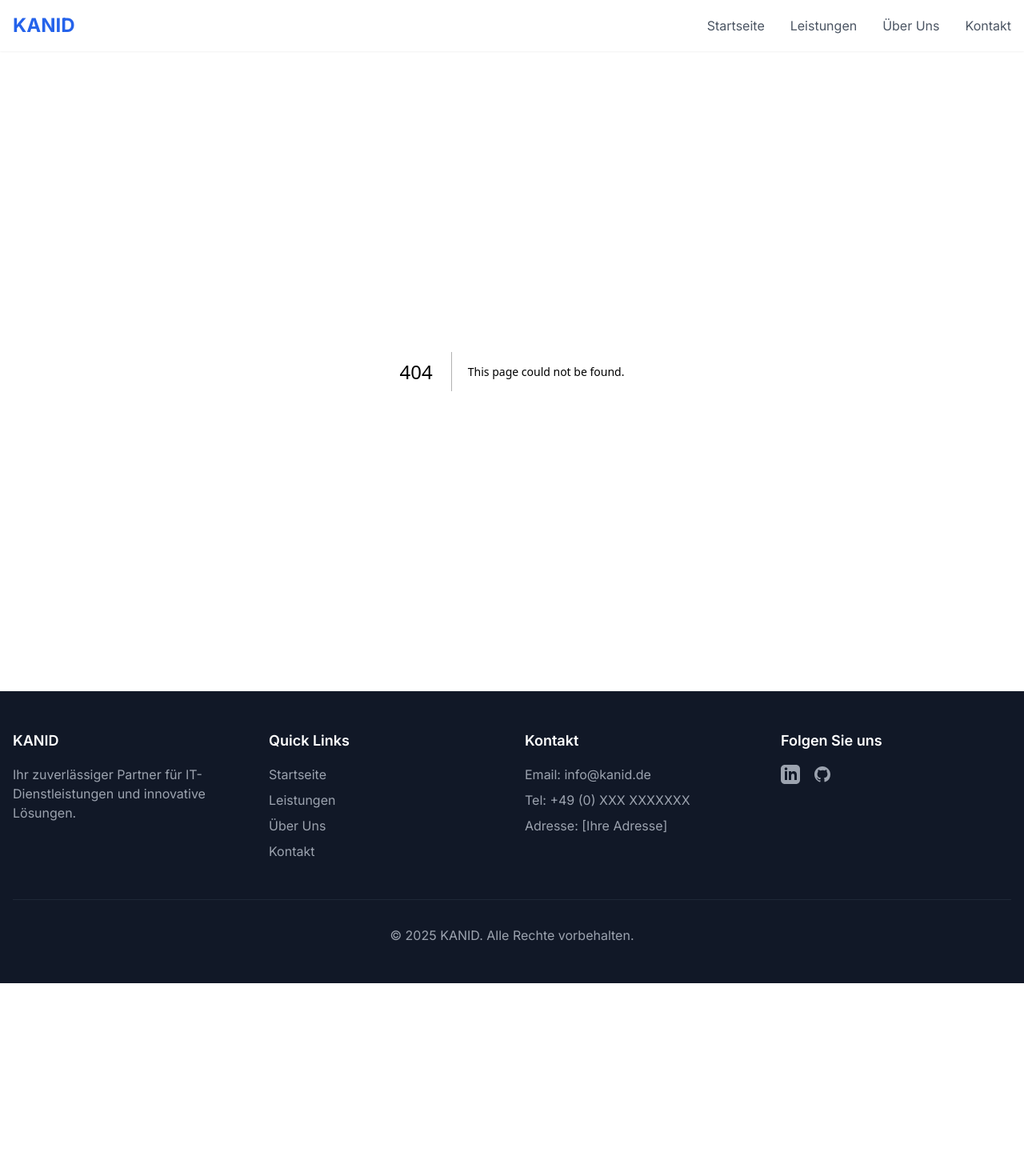
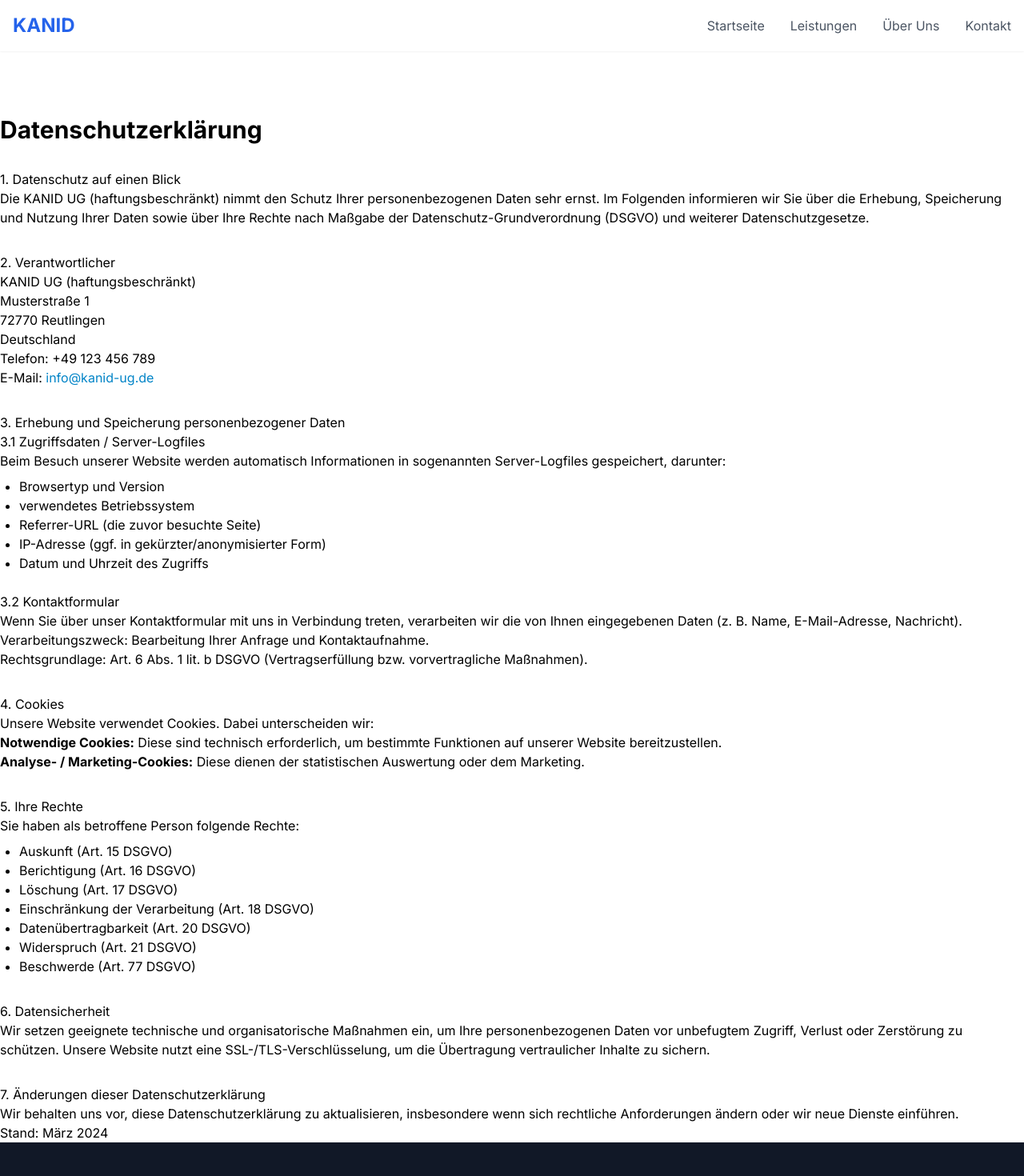
Before and after one commit to KANIDv/kanid-website, a Next.js app: page /datenschutz in a window 1280 px wide. Before the commit this address had no page. Shown: the top 1470 px of the page at 80% size. Before the commit the page ends 1229 px from the top, so only its background shows below. Built offline with nearby package versions, Linux system fonts and the light colour scheme.

Commit message:
Datenschutz-Seite hinzugefügt

```diff
--- /dev/null
+++ b/src/app/datenschutz/page.tsx
@@ -0,0 +1,59 @@
+export default function DatenschutzPage() {
+  return (
+    <main className="legal-content pt-20">
+      <h1 className="text-3xl font-bold mb-8">Datenschutzerklärung</h1>
+      <div className="legal-section">
+        <h2>1. Datenschutz auf einen Blick</h2>
+        <p>Die KANID UG (haftungsbeschränkt) nimmt den Schutz Ihrer personenbezogenen Daten sehr ernst. Im Folgenden informieren wir Sie über die Erhebung, Speicherung und Nutzung Ihrer Daten sowie über Ihre Rechte nach Maßgabe der Datenschutz-Grundverordnung (DSGVO) und weiterer Datenschutzgesetze.</p>
+
+        <h2 className="mt-8">2. Verantwortlicher</h2>
+        <p>KANID UG (haftungsbeschränkt)<br />
+        Musterstraße 1<br />
+        72770 Reutlingen<br />
+        Deutschland</p>
+        <p>Telefon: +49 123 456 789<br />
+        E-Mail: <a href="mailto:info@kanid-ug.de" className="text-primary-600 hover:underline">info@kanid-ug.de</a></p>
+
+        <h2 className="mt-8">3. Erhebung und Speicherung personenbezogener Daten</h2>
+        <h3>3.1 Zugriffsdaten / Server-Logfiles</h3>
+        <p>Beim Besuch unserer Website werden automatisch Informationen in sogenannten Server-Logfiles gespeichert, darunter:</p>
+        <ul className="list-disc ml-6 mt-2 mb-4">
+          <li>Browsertyp und Version</li>
+          <li>verwendetes Betriebssystem</li>
+          <li>Referrer-URL (die zuvor besuchte Seite)</li>
+          <li>IP-Adresse (ggf. in gekürzter/anonymisierter Form)</li>
+          <li>Datum und Uhrzeit des Zugriffs</li>
+        </ul>
+
+        <h3 className="mt-6">3.2 Kontaktformular</h3>
+        <p>Wenn Sie über unser Kontaktformular mit uns in Verbindung treten, verarbeiten wir die von Ihnen eingegebenen Daten (z. B. Name, E-Mail-Adresse, Nachricht).</p>
+        <p>Verarbeitungszweck: Bearbeitung Ihrer Anfrage und Kontaktaufnahme.</p>
+        <p>Rechtsgrundlage: Art. 6 Abs. 1 lit. b DSGVO (Vertragserfüllung bzw. vorvertragliche Maßnahmen).</p>
+
+        <h2 className="mt-8">4. Cookies</h2>
+        <p>Unsere Website verwendet Cookies. Dabei unterscheiden wir:</p>
+        <p><strong>Notwendige Cookies:</strong> Diese sind technisch erforderlich, um bestimmte Funktionen auf unserer Website bereitzustellen.</p>
+        <p><strong>Analyse- / Marketing-Cookies:</strong> Diese dienen der statistischen Auswertung oder dem Marketing.</p>
+
+        <h2 className="mt-8">5. Ihre Rechte</h2>
+        <p>Sie haben als betroffene Person folgende Rechte:</p>
+        <ul className="list-disc ml-6 mt-2 mb-4">
+          <li>Auskunft (Art. 15 DSGVO)</li>
+          <li>Berichtigung (Art. 16 DSGVO)</li>
+          <li>Löschung (Art. 17 DSGVO)</li>
+          <li>Einschränkung der Verarbeitung (Art. 18 DSGVO)</li>
+          <li>Datenübertragbarkeit (Art. 20 DSGVO)</li>
+          <li>Widerspruch (Art. 21 DSGVO)</li>
+          <li>Beschwerde (Art. 77 DSGVO)</li>
+        </ul>
+
+        <h2 className="mt-8">6. Datensicherheit</h2>
+        <p>Wir setzen geeignete technische und organisatorische Maßnahmen ein, um Ihre personenbezogenen Daten vor unbefugtem Zugriff, Verlust oder Zerstörung zu schützen. Unsere Website nutzt eine SSL-/TLS-Verschlüsselung, um die Übertragung vertraulicher Inhalte zu sichern.</p>
+
+        <h2 className="mt-8">7. Änderungen dieser Datenschutzerklärung</h2>
+        <p>Wir behalten uns vor, diese Datenschutzerklärung zu aktualisieren, insbesondere wenn sich rechtliche Anforderungen ändern oder wir neue Dienste einführen.</p>
+        <p>Stand: März 2024</p>
+      </div>
+    </main>
+  )
+}
```
